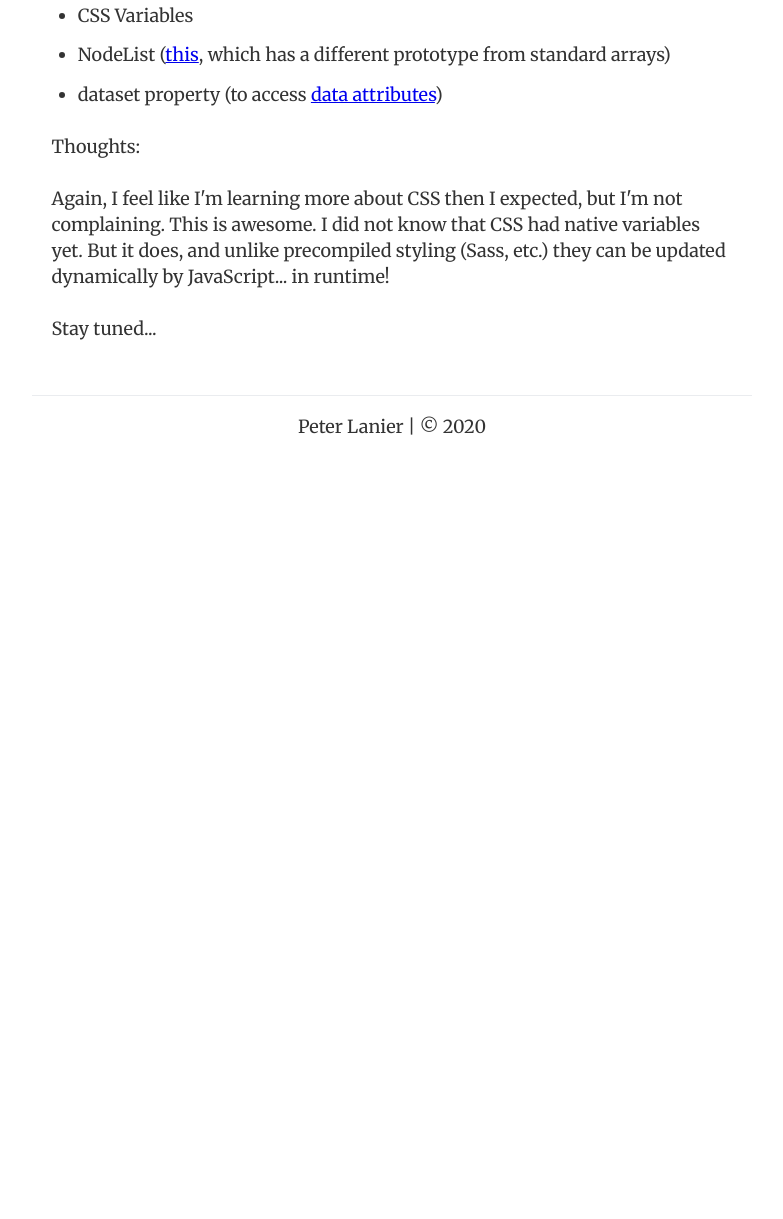
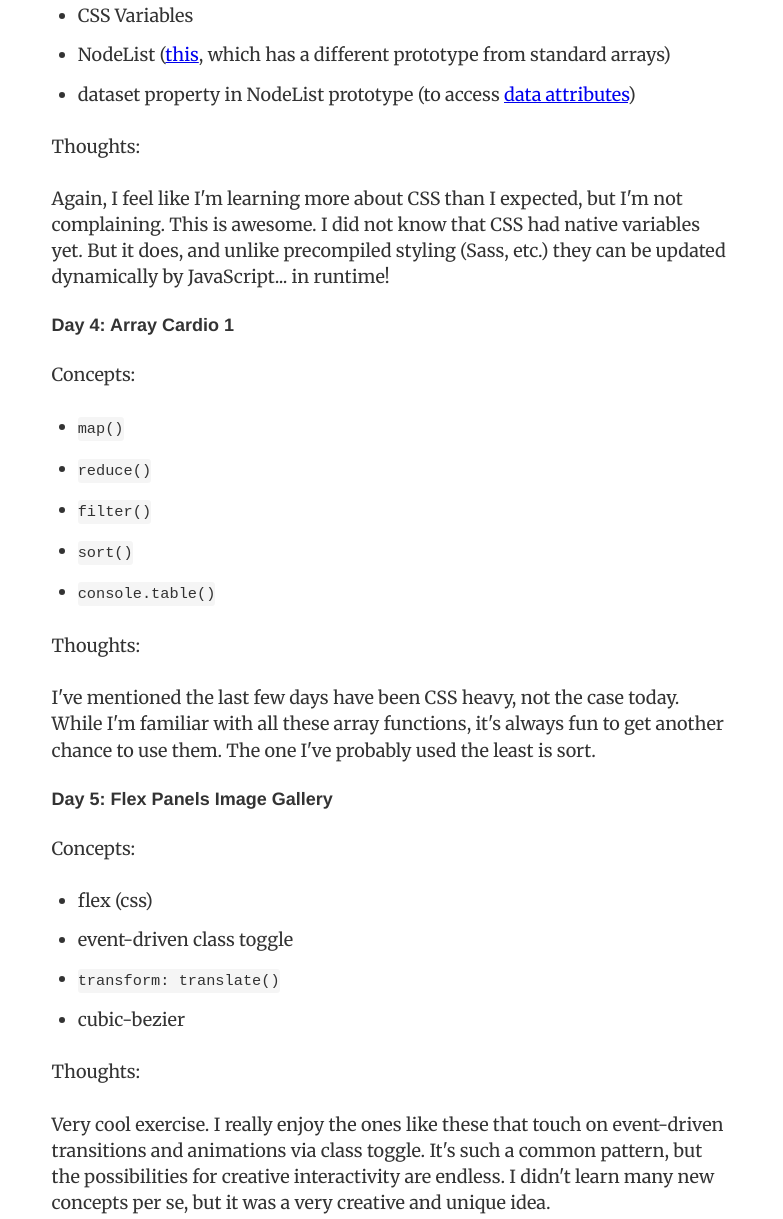
Before and after one commit to peterlanier/gatsby-blog, a Gatsby site: page /blog/js30/ in a window 1280 px wide. Shown: the part 1805-3024 px from the top of the page, without its empty margins (248-1031 px from the left). Before the commit the page ends 2263 px from the top, so only its background shows below. Built offline with nearby package versions, Linux system fonts and the light colour scheme; Gatsby itself is replaced by a stand-in of ours; some packages are replaced by stand-ins of ours.

Commit message:
day 4 and 5 exercises

````diff
--- a/src/blog/js30.md
+++ b/src/blog/js30.md
@@ -1,7 +1,7 @@
 ---
 title: "Review: JavaScript30"
 date: "2020-04-27"
-excerpt: "30 days of exercises. No frameworks. No libraries. No tooling. Just VanillaJS."
+excerpt: "30 days of exercises. No frameworks. No 3rd party libraries. No tooling. Just VanillaJS."
 featuredImage: ../images/js30.png
 ---
 
@@ -43,10 +43,38 @@ Concepts:
 
 - CSS Variables
 - NodeList ([this](https://developer.mozilla.org/en-US/docs/Web/API/NodeList), which has a different prototype from standard arrays)
-- dataset property (to access [data attributes](https://developer.mozilla.org/en-US/docs/Learn/HTML/Howto/Use_data_attributes))
+- dataset property in NodeList prototype (to access [data attributes](https://developer.mozilla.org/en-US/docs/Learn/HTML/Howto/Use_data_attributes))
 
 Thoughts:
 
-Again, I feel like I'm learning more about CSS then I expected, but I'm not complaining. This is awesome. I did not know that CSS had native variables yet. But it does, and unlike precompiled styling (Sass, etc.) they can be updated dynamically by JavaScript... in runtime!
+Again, I feel like I'm learning more about CSS than I expected, but I'm not complaining. This is awesome. I did not know that CSS had native variables yet. But it does, and unlike precompiled styling (Sass, etc.) they can be updated dynamically by JavaScript... in runtime!
+
+#### Day 4: Array Cardio 1
+
+Concepts:
+
+- ```map()```
+- ```reduce()```
+- ```filter()```
+- ```sort()```
+- ```console.table()```
+
+Thoughts:
+
+I've mentioned the last few days have been CSS heavy, not the case today. While I'm familiar with all these array functions, it's always fun to get another chance to use them. The one I've probably used the least is sort.
+
+#### Day 5: Flex Panels Image Gallery
+
+Concepts:
+
+- flex (css)
+- event-driven class toggle
+- ```transform: translate()```
+- cubic-bezier
+
+
+Thoughts:
+
+Very cool exercise. I really enjoy the ones like these that touch on event-driven transitions and animations via class toggle. It's such a common pattern, but the possibilities for creative interactivity are endless. I didn't learn many new concepts per se, but it was a very creative and unique idea.
 
 Stay tuned...
````
